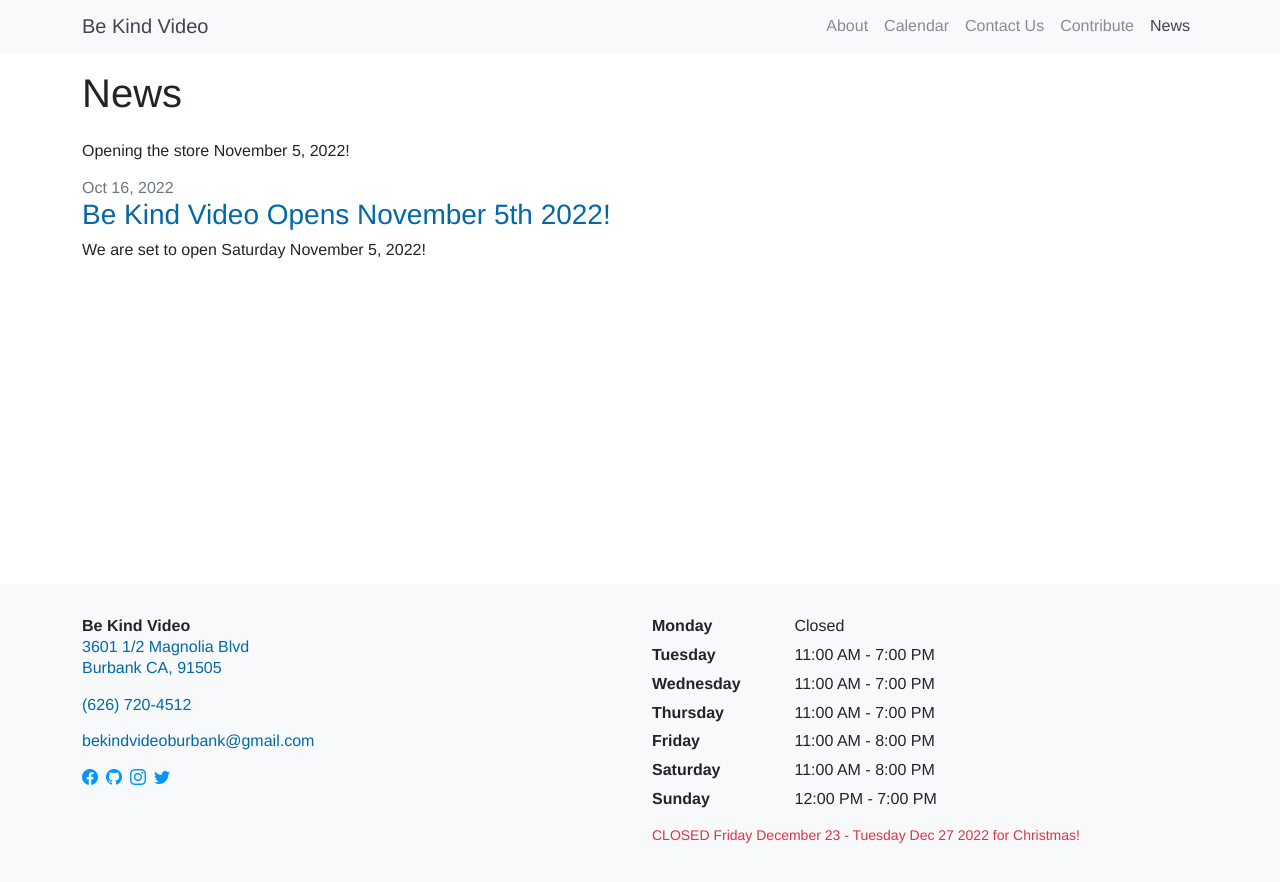
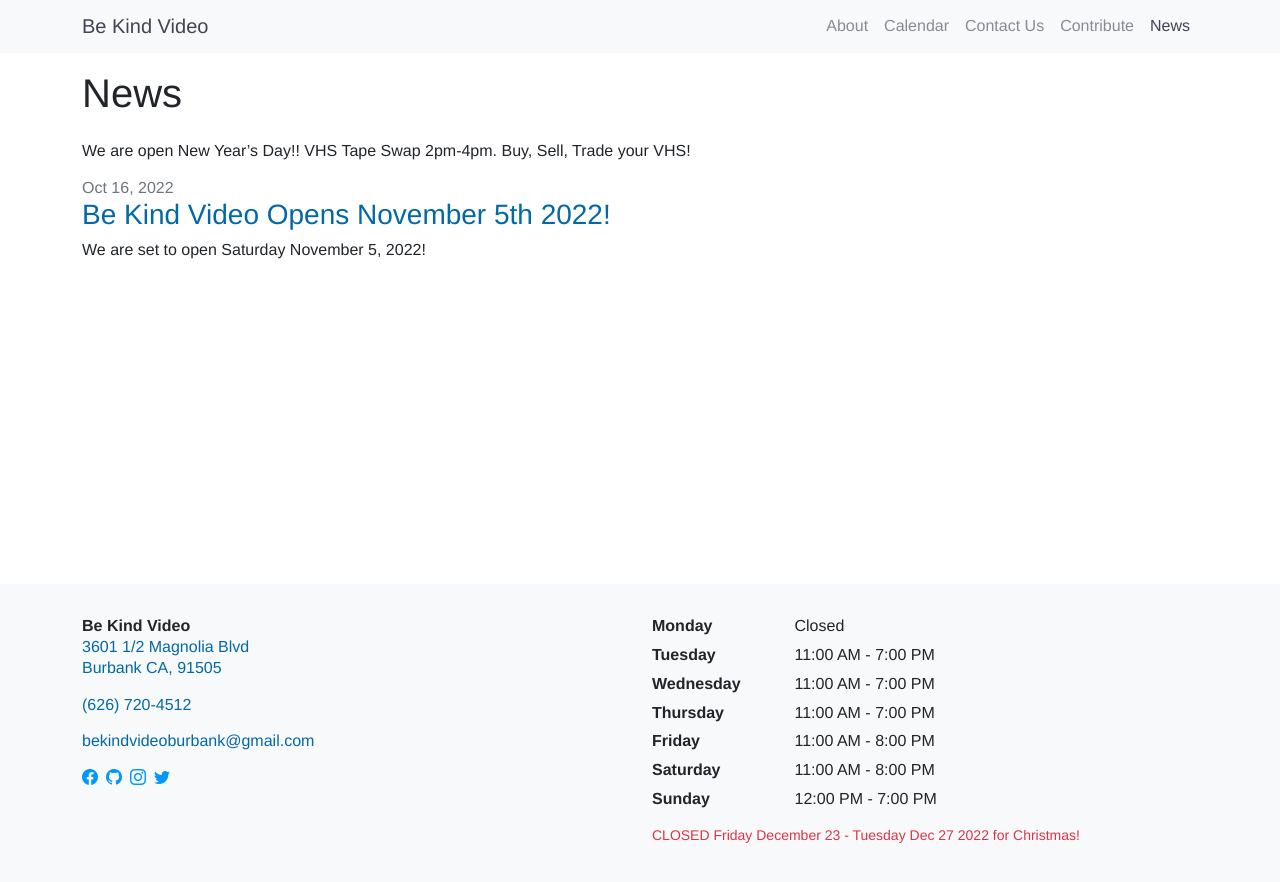
Before and after one commit to arenoir/be-kind-video, a Jekyll site: the page built from news.markdown, in a window 1280 px wide. Shown: the top 882 px of the page. Built offline with Jekyll 4.4.1, drawn with Linux system fonts in a browser that asks for light colours.

Commit message:
Update news.markdown
added new years info.

```diff
--- a/news.markdown
+++ b/news.markdown
@@ -3,4 +3,4 @@
 title: News
 permalink: /news/
 ---
-Opening the store November 5, 2022!
+We are open New Year's Day!! VHS Tape Swap 2pm-4pm. Buy, Sell, Trade your VHS!
```
